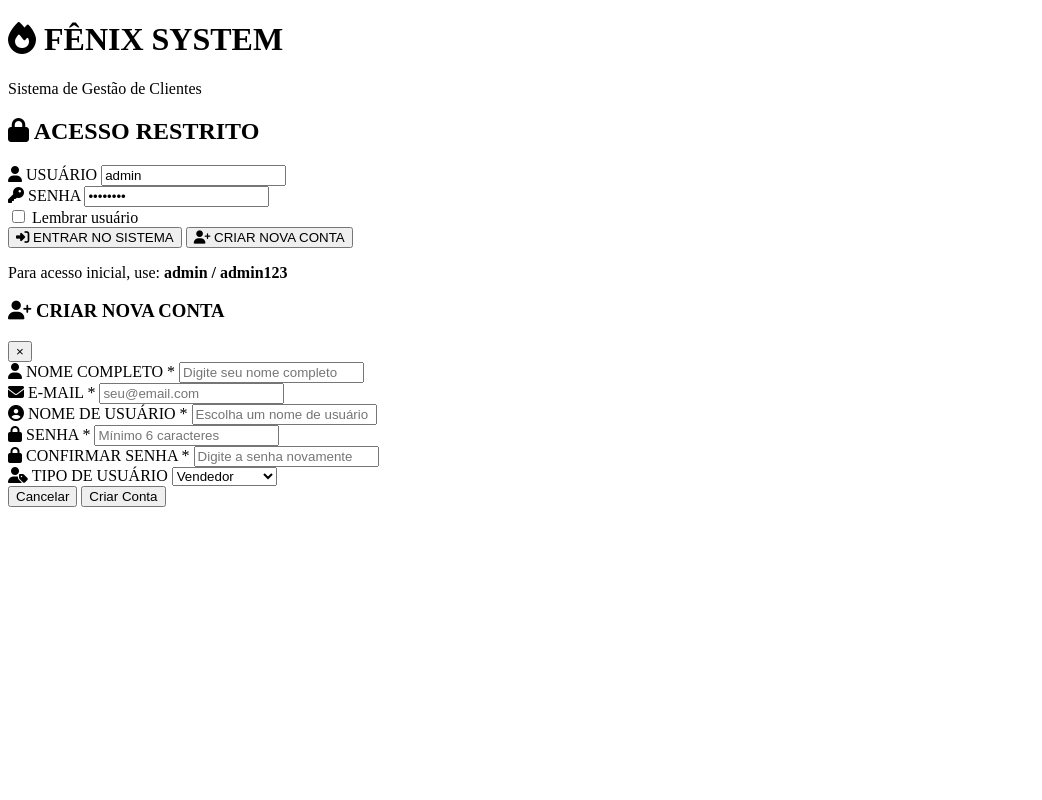
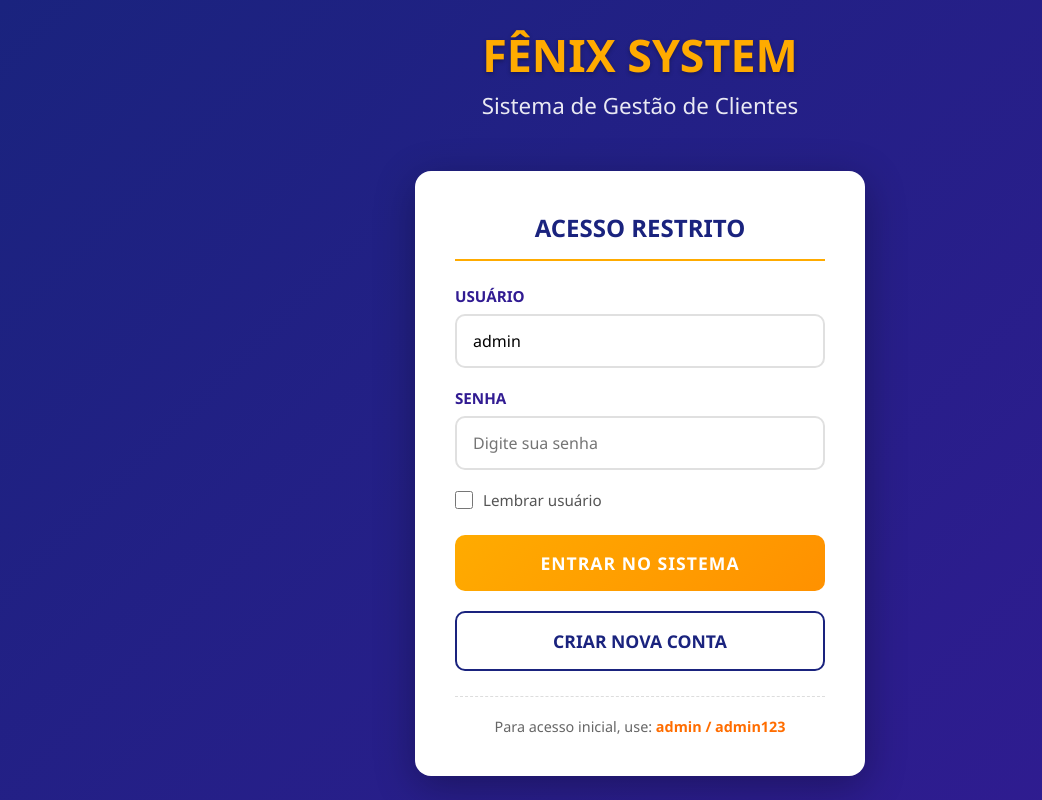
Before and after one commit to matthecarvalho-dot/Sistema-F-nix, an Electron app: page index.html in a window 1280 px wide. Shown: the whole page, without its empty margins (0-1042 px from the left). Drawn offline with Linux system fonts and the light colour scheme; no server answers.

Commit message:
Update index.html

```diff
--- a/index.html
+++ b/index.html
@@ -3,205 +3,452 @@
 <head>
     <meta charset="UTF-8">
     <meta name="viewport" content="width=device-width, initial-scale=1.0">
-    <title>Sistema Fênix</title>
-    <link rel="stylesheet" href="https://cdnjs.cloudflare.com/ajax/libs/font-awesome/6.4.0/css/all.min.css">
-    <link rel="stylesheet" href="estilo.css">
+    <title>FÊNIX SYSTEM - Gestão de Clientes</title>
+    <style>
+        * {
+            margin: 0;
+            padding: 0;
+            box-sizing: border-box;
+            font-family: 'Segoe UI', Tahoma, Geneva, Verdana, sans-serif;
+        }
 
-    <!-- Favicon -->
-    <link rel="icon" href="logo-favicon.png" type="image/png">
+        body {
+            background: linear-gradient(135deg, #1a237e 0%, #311b92 100%);
+            min-height: 100vh;
+            display: flex;
+            justify-content: center;
+            align-items: center;
+            padding: 20px;
+        }
+
+        .container {
+            width: 100%;
+            max-width: 1200px;
+            display: flex;
+            flex-direction: column;
+            align-items: center;
+            gap: 30px;
+        }
+
+        .header {
+            text-align: center;
+            color: white;
+            margin-bottom: 20px;
+        }
+
+        .header h1 {
+            font-size: 2.8rem;
+            margin-bottom: 5px;
+            color: #ffab00;
+            text-shadow: 0 2px 4px rgba(0,0,0,0.3);
+        }
+
+        .header h2 {
+            font-size: 1.4rem;
+            font-weight: 400;
+            opacity: 0.9;
+        }
+
+        .login-card {
+            background: white;
+            border-radius: 16px;
+            box-shadow: 0 10px 40px rgba(0, 0, 0, 0.3);
+            width: 100%;
+            max-width: 450px;
+            padding: 40px;
+            animation: fadeIn 0.8s ease;
+        }
+
+        @keyframes fadeIn {
+            from { opacity: 0; transform: translateY(20px); }
+            to { opacity: 1; transform: translateY(0); }
+        }
+
+        .login-card h3 {
+            color: #1a237e;
+            font-size: 1.5rem;
+            margin-bottom: 25px;
+            text-align: center;
+            padding-bottom: 15px;
+            border-bottom: 2px solid #ffab00;
+        }
+
+        .input-group {
+            margin-bottom: 20px;
+        }
+
+        .input-group label {
+            display: block;
+            color: #311b92;
+            font-weight: 600;
+            margin-bottom: 8px;
+            font-size: 0.95rem;
+        }
+
+        .input-group input {
+            width: 100%;
+            padding: 14px 16px;
+            border: 2px solid #e0e0e0;
+            border-radius: 10px;
+            font-size: 1rem;
+            transition: all 0.3s;
+        }
+
+        .input-group input:focus {
+            border-color: #ffab00;
+            outline: none;
+            box-shadow: 0 0 0 3px rgba(255, 171, 0, 0.2);
+        }
+
+        .remember {
+            display: flex;
+            align-items: center;
+            margin-bottom: 25px;
+        }
+
+        .remember input {
+            margin-right: 10px;
+            width: 18px;
+            height: 18px;
+        }
+
+        .remember label {
+            color: #555;
+            font-size: 0.95rem;
+        }
+
+        .btn-login {
+            background: linear-gradient(135deg, #ffab00 0%, #ff9100 100%);
+            color: white;
+            border: none;
+            padding: 16px;
+            width: 100%;
+            border-radius: 10px;
+            font-size: 1.1rem;
+            font-weight: 700;
+            cursor: pointer;
+            transition: all 0.3s;
+            margin-bottom: 20px;
+            letter-spacing: 1px;
+        }
+
+        .btn-login:hover {
+            background: linear-gradient(135deg, #ffb300 0%, #ff6d00 100%);
+            transform: translateY(-2px);
+            box-shadow: 0 5px 15px rgba(255, 111, 0, 0.3);
+        }
+
+        .btn-create {
+            background: transparent;
+            color: #1a237e;
+            border: 2px solid #1a237e;
+            padding: 16px;
+            width: 100%;
+            border-radius: 10px;
+            font-size: 1.1rem;
+            font-weight: 700;
+            cursor: pointer;
+            transition: all 0.3s;
+        }
+
+        .btn-create:hover {
+            background: #1a237e;
+            color: white;
+            transform: translateY(-2px);
+        }
+
+        .note {
+            text-align: center;
+            margin-top: 25px;
+            padding-top: 20px;
+            border-top: 1px dashed #ddd;
+            color: #666;
+            font-size: 0.9rem;
+        }
+
+        .note strong {
+            color: #ff6d00;
+        }
+
+        /* Modal de criação de conta */
+        .modal {
+            display: none;
+            position: fixed;
+            top: 0;
+            left: 0;
+            width: 100%;
+            height: 100%;
+            background: rgba(0, 0, 0, 0.8);
+            z-index: 1000;
+            justify-content: center;
+            align-items: center;
+        }
+
+        .modal-content {
+            background: white;
+            border-radius: 16px;
+            width: 90%;
+            max-width: 500px;
+            padding: 40px;
+            animation: modalFade 0.4s ease;
+        }
+
+        @keyframes modalFade {
+            from { opacity: 0; transform: scale(0.9); }
+            to { opacity: 1; transform: scale(1); }
+        }
+
+        .modal-header {
+            display: flex;
+            justify-content: space-between;
+            align-items: center;
+            margin-bottom: 25px;
+        }
+
+        .modal-header h2 {
+            color: #1a237e;
+            font-size: 1.8rem;
+        }
+
+        .close-modal {
+            background: #ff4444;
+            color: white;
+            border: none;
+            width: 36px;
+            height: 36px;
+            border-radius: 50%;
+            cursor: pointer;
+            font-size: 1.2rem;
+            display: flex;
+            align-items: center;
+            justify-content: center;
+        }
+
+        .form-row {
+            display: flex;
+            gap: 15px;
+            margin-bottom: 15px;
+        }
+
+        .form-row > div {
+            flex: 1;
+        }
+
+        .btn-group {
+            display: flex;
+            gap: 15px;
+            margin-top: 25px;
+        }
+
+        .btn-cancel {
+            flex: 1;
+            background: #f5f5f5;
+            color: #555;
+            border: none;
+            padding: 14px;
+            border-radius: 10px;
+            font-weight: 600;
+            cursor: pointer;
+            transition: all 0.3s;
+        }
+
+        .btn-submit {
+            flex: 2;
+            background: #4CAF50;
+            color: white;
+            border: none;
+            padding: 14px;
+            border-radius: 10px;
+            font-weight: 600;
+            cursor: pointer;
+            transition: all 0.3s;
+        }
+
+        .btn-cancel:hover {
+            background: #e0e0e0;
+        }
+
+        .btn-submit:hover {
+            background: #388E3C;
+            transform: translateY(-2px);
+        }
+    </style>
 </head>
 <body>
-    <!-- TELA DE LOGIN -->
-    <div id="loginScreen">
-        <div class="login-container">
-            <div class="login-header">
-                <div class="logo-text">
-                    <h1><i class="fas fa-fire"></i> FÊNIX SYSTEM</h1>
-                    <p>Sistema de Gestão de Clientes</p>
-                </div>
+    <div class="container">
+        <div class="header">
+            <h1>FÊNIX SYSTEM</h1>
+            <h2>Sistema de Gestão de Clientes</h2>
         </div>
 
-            <div class="login-form">
-                <h2 class="login-title">
-                    <i class="fas fa-lock"></i> ACESSO RESTRITO
-                </h2>
+        <div class="login-card">
+            <h3>ACESSO RESTRITO</h3>
 
-                <div class="form-group">
-                    <label><i class="fas fa-user"></i> USUÁRIO</label>
-                    <input type="text" id="loginUsuario" class="form-input" placeholder="Digite seu usuário" value="admin">
+            <div class="input-group">
+                <label>USUÁRIO</label>
+                <input type="text" id="usuario" placeholder="admin" value="admin">
             </div>
 
-                <div class="form-group">
-                    <label><i class="fas fa-key"></i> SENHA</label>
-                    <input type="password" id="loginSenha" class="form-input" placeholder="Digite sua senha" value="admin123">
+            <div class="input-group">
+                <label>SENHA</label>
+                <input type="password" id="senha" placeholder="Digite sua senha">
             </div>
 
-                <div class="checkbox-group">
-                    <input type="checkbox" id="lembrarUsuario">
-                    <label for="lembrarUsuario">Lembrar usuário</label>
+            <div class="remember">
+                <input type="checkbox" id="lembrar">
+                <label for="lembrar">Lembrar usuário</label>
             </div>
 
-                <button class="btn-login" onclick="fazerLogin()">
-                    <i class="fas fa-sign-in-alt"></i> ENTRAR NO SISTEMA
-                </button>
+            <button class="btn-login" onclick="entrarSistema()">ENTRAR NO SISTEMA</button>
+            <button class="btn-create" onclick="abrirCriarConta()">CRIAR NOVA CONTA</button>
 
-                <button class="btn-cadastro" onclick="mostrarCadastro()">
-                    <i class="fas fa-user-plus"></i> CRIAR NOVA CONTA
-                </button>
-
-                <div class="login-footer">
-                    <div id="loginMessage" class="message"></div>
-                    <p>Para acesso inicial, use: <strong>admin / admin123</strong></p>
-                </div>
+            <div class="note">
+                Para acesso inicial, use: <strong>admin / admin123</strong>
             </div>
         </div>
     </div>
 
-    <!-- MODAL DE CADASTRO -->
-    <div id="cadastroModal" class="modal">
+    <!-- Modal para criar nova conta -->
+    <div class="modal" id="modalCriarConta">
         <div class="modal-content">
             <div class="modal-header">
-                <h3><i class="fas fa-user-plus"></i> CRIAR NOVA CONTA</h3>
-                <button class="btn-close" onclick="fecharCadastro()">×</button>
-            </div>
-            <div class="modal-body">
-                <div class="form-group">
-                    <label><i class="fas fa-user"></i> NOME COMPLETO *</label>
-                    <input type="text" id="novoNome" class="form-input" placeholder="Digite seu nome completo">
+                <h2>+ CRIAR NOVA CONTA</h2>
+                <button class="close-modal" onclick="fecharModal()">×</button>
             </div>
 
-                <div class="form-group">
-                    <label><i class="fas fa-envelope"></i> E-MAIL *</label>
-                    <input type="email" id="novoEmail" class="form-input" placeholder="seu@email.com">
+            <div class="input-group">
+                <label>NOME COMPLETO</label>
+                <input type="text" id="nomeCompleto" placeholder="Digite seu nome completo">
             </div>
 
-                <div class="form-group">
-                    <label><i class="fas fa-user-circle"></i> NOME DE USUÁRIO *</label>
-                    <input type="text" id="novoUsername" class="form-input" placeholder="Escolha um nome de usuário">
+            <div class="input-group">
+                <label>E-MAIL *</label>
+                <input type="email" id="email" placeholder="seu@email.com">
             </div>
 
-                <div class="form-group">
-                    <label><i class="fas fa-lock"></i> SENHA *</label>
-                    <input type="password" id="novaSenha" class="form-input" placeholder="Mínimo 6 caracteres">
+            <div class="form-row">
+                <div class="input-group">
+                    <label>NOME DE USUÁRIO</label>
+                    <input type="text" id="novoUsuario" placeholder="Escolha um nome de usuário">
+                </div>
+                <div class="input-group">
+                    <label>TIPO DE USUÁRIO</label>
+                    <select id="tipoUsuario" style="width:100%; padding:14px 16px; border-radius:10px; border:2px solid #e0e0e0;">
+                        <option>Vendedor</option>
+                        <option>Administrador</option>
+                        <option>Gerente</option>
+                    </select>
+                </div>
             </div>
 
-                <div class="form-group">
-                    <label><i class="fas fa-lock"></i> CONFIRMAR SENHA *</label>
-                    <input type="password" id="confirmarSenha" class="form-input" placeholder="Digite a senha novamente">
+            <div class="form-row">
+                <div class="input-group">
+                    <label>SENHA</label>
+                    <input type="password" id="novaSenha" placeholder="Mínimo 6 caracteres">
+                </div>
+                <div class="input-group">
+                    <label>CONFIRMAR SENHA</label>
+                    <input type="password" id="confirmarSenha" placeholder="Digite a senha novamente">
+                </div>
             </div>
 
-                <div class="form-group">
-                    <label><i class="fas fa-user-tag"></i> TIPO DE USUÁRIO</label>
-                    <select id="tipoUsuario" class="form-input">
-                        <option value="vendedor">Vendedor</option>
-                        <option value="admin">Administrador</option>
-                    </select>
-                </div>
-
-                <div id="cadastroMessage" class="message"></div>
-            </div>
-            <div class="modal-footer">
-                <button onclick="fecharCadastro()" class="btn btn-secondary">Cancelar</button>
-                <button onclick="criarNovaConta()" class="btn btn-primary">Criar Conta</button>
+            <div class="btn-group">
+                <button class="btn-cancel" onclick="fecharModal()">Cancelar</button>
+                <button class="btn-submit" onclick="criarConta()">Criar Conta</button>
             </div>
         </div>
     </div>
 
-    <!-- SISTEMA PRINCIPAL -->
-    <div id="mainSystem" style="display: none; width: 100%; min-height: 100vh; background: #f5f5f5;"></div>
+    <script>
+        // Função para entrar no sistema
+        function entrarSistema() {
+            const usuario = document.getElementById('usuario').value;
+            const senha = document.getElementById('senha').value;
 
-    <!-- =========================================== -->
-    <!-- SCRIPTS NA ORDEM CORRETA (USANDO SEUS ARQUIVOS) -->
-    <!-- =========================================== -->
-
-    <!-- 1. Firebase SDK -->
-    <script src="https://www.gstatic.com/firebasejs/10.7.0/firebase-app.js"></script>
-    <script src="https://www.gstatic.com/firebasejs/10.7.0/firebase-auth.js"></script>
-    <script src="https://www.gstatic.com/firebasejs/10.7.0/firebase-firestore.js"></script>
-
-    <!-- 2. Sua configuração do Firebase (arquivo existente) -->
-    <script src="firebase-config.js"></script>
-
-    <!-- 3. Sistema de autenticação (arquivo existente) -->
-    <script src="sistema-de-autenticação.js"></script>
-
-    <!-- 4. Banco de dados de clientes (arquivo existente) -->
-    <script src="clientes-db.js"></script>
-
-    <!-- 5. Script principal com as novas funções -->
-    <script>
-        // FUNÇÕES DE INTERFACE (já existem no seu sistema)
-        function mostrarCadastro() {
-            document.getElementById('cadastroModal').style.display = 'flex';
+            // Validação simples
+            if (usuario === 'admin' && senha === 'admin123') {
+                alert('✅ Login realizado com sucesso! Redirecionando para o dashboard...');
+                // Aqui você redirecionaria para a página principal
+                // window.location.href = 'dashboard.html';
+            } else {
+                alert('❌ Usuário ou senha incorretos! Tente novamente.');
+                document.getElementById('senha').value = '';
+                document.getElementById('senha').focus();
+            }
         }
 
-        function fecharCadastro() {
-            document.getElementById('cadastroModal').style.display = 'none';
+        // Função para abrir modal de criar conta
+        function abrirCriarConta() {
+            document.getElementById('modalCriarConta').style.display = 'flex';
         }
 
-        // FUNÇÃO PARA CRIAR NOVA CONTA (adicione no seu sistema)
-        async function criarNovaConta() {
-            const nome = document.getElementById('novoNome').value.trim();
-            const email = document.getElementById('novoEmail').value.trim();
-            const username = document.getElementById('novoUsername').value.trim();
+        // Função para fechar modal
+        function fecharModal() {
+            document.getElementById('modalCriarConta').style.display = 'none';
+            // Limpar campos
+            document.getElementById('nomeCompleto').value = '';
+            document.getElementById('email').value = '';
+            document.getElementById('novoUsuario').value = '';
+            document.getElementById('novaSenha').value = '';
+            document.getElementById('confirmarSenha').value = '';
+        }
+
+        // Função para criar nova conta
+        function criarConta() {
+            const nome = document.getElementById('nomeCompleto').value;
+            const email = document.getElementById('email').value;
+            const usuario = document.getElementById('novoUsuario').value;
             const senha = document.getElementById('novaSenha').value;
             const confirmarSenha = document.getElementById('confirmarSenha').value;
             const tipo = document.getElementById('tipoUsuario').value;
 
-            const cadastroMessage = document.getElementById('cadastroMessage');
-
             // Validações
-            if (!nome || !email || !username || !senha || !confirmarSenha) {
-                cadastroMessage.textContent = 'Por favor, preencha todos os campos.';
-                cadastroMessage.className = 'message error';
+            if (!nome || !email || !usuario || !senha || !confirmarSenha) {
+                alert('⚠️ Por favor, preencha todos os campos obrigatórios!');
                 return;
             }
 
             if (senha.length < 6) {
-                cadastroMessage.textContent = 'A senha deve ter no mínimo 6 caracteres.';
-                cadastroMessage.className = 'message error';
+                alert('⚠️ A senha deve ter no mínimo 6 caracteres!');
                 return;
             }
 
             if (senha !== confirmarSenha) {
-                cadastroMessage.textContent = 'As senhas não coincidem.';
-                cadastroMessage.className = 'message error';
+                alert('⚠️ As senhas não coincidem!');
                 return;
             }
 
-            try {
-                cadastroMessage.textContent = 'Criando conta...';
-                cadastroMessage.className = 'message success';
-
-                // Chamar função do seu sistema-de-autenticação.js
-                const resultado = await criarUsuarioFirebase(nome, email, username, senha, tipo);
-
-                if (resultado.sucesso) {
-                    cadastroMessage.textContent = '✅ Conta criada com sucesso! Você já pode fazer login.';
-                    cadastroMessage.className = 'message success';
-
-                    setTimeout(() => {
-                        fecharCadastro();
-                        document.getElementById('loginUsuario').value = username;
-                        document.getElementById('loginSenha').value = '';
-                    }, 2000);
-                } else {
-                    cadastroMessage.textContent = resultado.mensagem;
-                    cadastroMessage.className = 'message error';
+            if (!email.includes('@') || !email.includes('.')) {
+                alert('⚠️ Por favor, insira um e-mail válido!');
+                return;
             }
 
-            } catch (error) {
-                console.error('Erro ao criar conta:', error);
-                cadastroMessage.textContent = 'Erro ao criar conta: ' + error.message;
-                cadastroMessage.className = 'message error';
-            }
+            // Aqui normalmente enviaria os dados para um servidor
+            alert(`✅ Conta criada com sucesso!\n\nNome: ${nome}\nUsuário: ${usuario}\nTipo: ${tipo}\n\nVocê já pode fazer login com suas credenciais.`);
+
+            // Fechar modal e limpar campos
+            fecharModal();
+
+            // Preencher automaticamente o campo de usuário na tela de login
+            document.getElementById('usuario').value = usuario;
+            document.getElementById('senha').value = '';
+            document.getElementById('senha').focus();
         }
 
-        // Permitir login com Enter
-        document.addEventListener('keypress', function(e) {
+        // Permitir pressionar Enter para login
+        document.addEventListener('DOMContentLoaded', function() {
+            document.getElementById('senha').addEventListener('keypress', function(e) {
                 if (e.key === 'Enter') {
-                fazerLogin();
+                    entrarSistema();
                 }
+            });
+
+            // Fechar modal ao clicar fora
+            document.getElementById('modalCriarConta').addEventListener('click', function(e) {
+                if (e.target === this) {
+                    fecharModal();
+                }
+            });
         });
     </script>
 </body>
```
Lines whose indentation alone changed are shown as unchanged.
